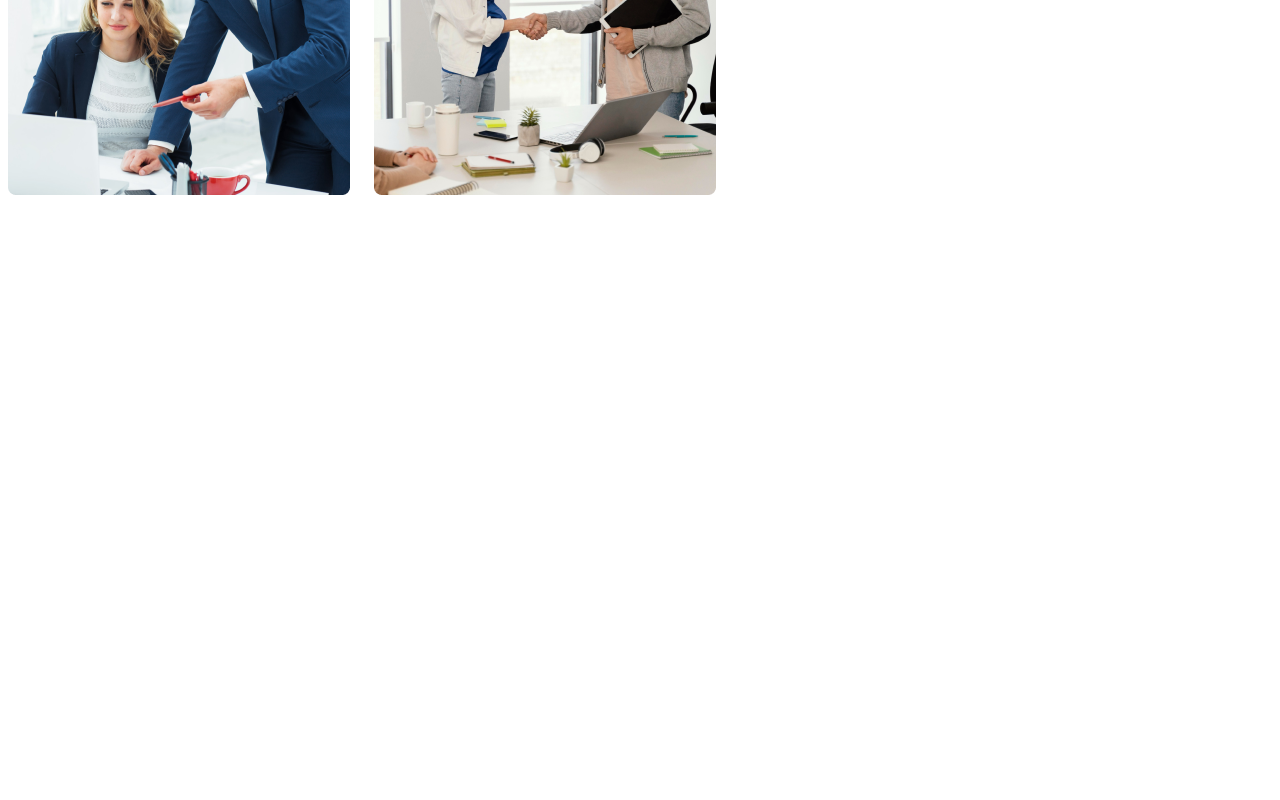
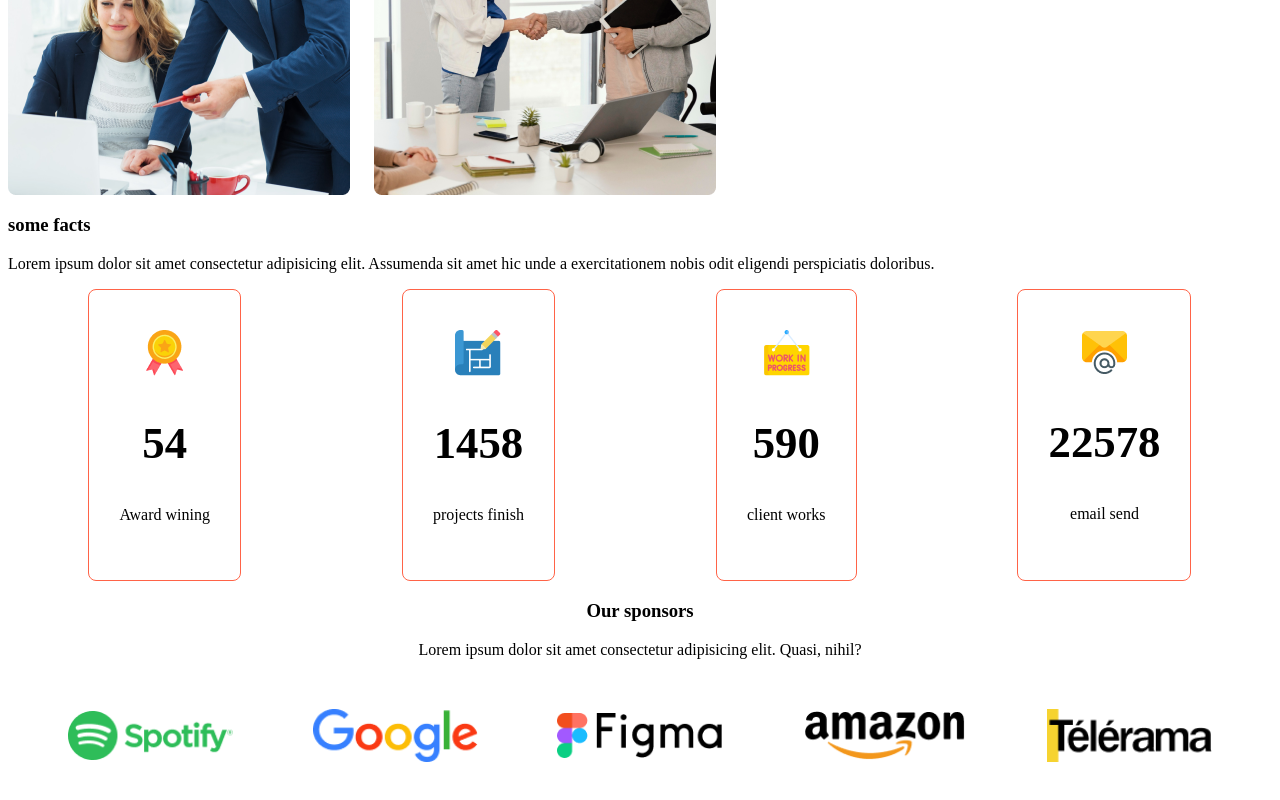
Before and after one commit to shajid444/g3-architects, a plain HTML site: page index.html in a window 1280 px wide. Shown: the part 1504-2304 px from the top of the page. Before the commit the page ends 1769 px from the top, so only its background shows below. Drawn offline with Linux system fonts and the light colour scheme.

Commit message:
sponsors

```diff
--- a/index.html
+++ b/index.html
@@ -55,10 +55,63 @@
             </div>
 
             <div class="teams-content">
-                <h3 style="font-size: 2.8rem;"><span style="color: darkgray;">Quick List</span> Of our <span style="color: orange;">Features</span></h3>
+                <h3 style="font-size: 2.8rem;"><span style="color: darkgray;">Quick List</span> Of our <span
+                        style="color: orange;">Features</span></h3>
                 <button class="btn-primary">explore more</button>
 
             </div>
+        </section>
+
+        <section class="features">
+
+        </section>
+
+        <section class="facts">
+            <h3 class="section-title">
+                some facts
+            </h3>
+            <p> Lorem ipsum dolor sit amet consectetur adipisicing elit. Assumenda sit amet hic unde a exercitationem nobis odit eligendi perspiciatis doloribus.</p>
+
+            <div class="facts-card-conatiner">
+
+                <div class="card">
+                    <img src="images/icons/ribon.png" alt="">
+                    <h2 class="card-stats">54</h2>
+                    <p class="card-title">Award wining</p>
+                </div>
+                <div class="card">
+                    <img src="images/icons/projects.png" alt="">
+                    <h2 class="card-stats">1458</h2>
+                    <p class="card-title">projects finish</p>
+                </div>
+                <div class="card">
+                    <img src="images/icons/customers.png" alt="">
+                    <h2 class="card-stats">590</h2>
+                    <p class="card-title">client works</p>
+                </div>
+                <div class="card">
+                    <img src="images/icons/email.png" alt="">
+                    <h2 class="card-stats">22578</h2>
+                    <p class="card-title">email send</p>
+                </div>
+            </div>
+
+        </section>
+
+        <section class="sponsors">
+                <h3>Our sponsors</h3>
+                <p>Lorem ipsum dolor sit amet consectetur adipisicing elit. Quasi, nihil?</p>
+
+                <div class="sponsors-img-container">
+
+                    <img src="images/sponsors/spotify.png" alt="">
+                    <img src="images/sponsors/google.png" alt="">
+                    <img src="images/sponsors/figma.png" alt="">
+                    <img src="images/sponsors/amazon.png" alt="">
+                    <img src="images/sponsors/telerama.png" alt="">
+                </div>
+
+
         </section>
     </main>
 
--- a/style/style.css
+++ b/style/style.css
@@ -1,5 +1,3 @@
-
-
 .header {
     background-color: antiquewhite;
     padding: 50px 240px;
@@ -73,58 +71,104 @@ nav-title {
 
 
 /* teams section */
-.teams-container{
+.teams-container {
 
     display: flex;
     text-align: center;
     align-items: center;
 }
 
-.teams-img-container{
+.teams-img-container {
     display: grid;
-    grid-template-columns:repeat(2,1fr);
+    grid-template-columns: repeat(2, 1fr);
     gap: 1.5rem;
 }
 
-.teams-content{
+.teams-content {
     padding-left: 70px;
     padding-right: 70px;
 }
-main{
+
+main {
     max-width: 1440px;
     margin: 70px auto;
+}
+
+/* facts section */
+.card {
+    border: 1px solid tomato;
+    border-radius: 8px;
+    text-align: center;
+    padding: 40px 30px;
+
+
+}
+.card-stats{
+    font-size: 2.8rem;
+}
+.facts-card-conatiner {
+    display: flex;
+    justify-content: space-around;
+}
+
+
+/* sponsors */
+.sponsors{
+    text-align: center;
+}
+.sponsors-img-container{
+    margin-top: 50px;
+    display: flex;
+    justify-content: space-evenly;
+    align-items: center;
+    gap: 20px;
+}
+.sponsors-img-container img{
+    width: 165px;
 }
 
 
 
 /* responsive */
 @media screen and (max-width:576px) {
-    .header{
+    .header {
         padding: 20px;
     }
-    nav , .teams-container{
+
+    nav,
+    .teams-container , .facts-card-conatiner , .sponsors-img-container {
         flex-direction: column;
     }
 
-    .teams-img-container{
-        grid-template-columns: repeat(1,1fr);
+    .teams-img-container {
+        grid-template-columns: repeat(1, 1fr);
     }
-    .teams-content{
+
+    .teams-content {
         padding-left: 20px;
         padding-right: 20px;
+    }
+    .facts-card-conatiner{
+        gap: 20px;
     }
 
 
 }
 
+
+
 /* medium device */
-@media screen and (min-width:576px) (max-width: 960px){
-    nav , .teams-container{
+@media screen and (min-width:576px) (max-width: 960px) {
+
+    nav,
+    .teams-container {
         flex-direction: column;
     }
-    .header{
+
+    .header {
         padding: 20px;
     }
+
     .banner-content {
         width: 100%;
     }
```
Lines whose indentation alone changed are shown as unchanged.
